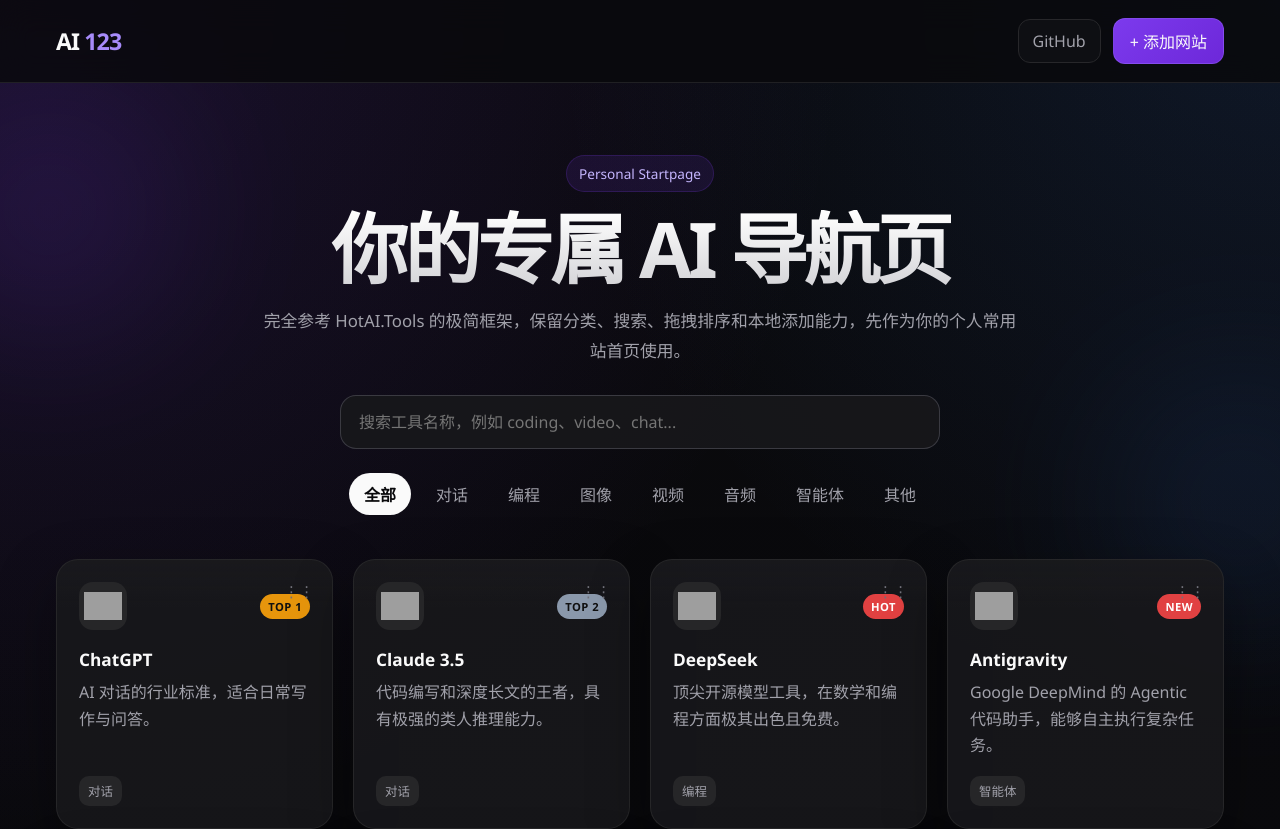
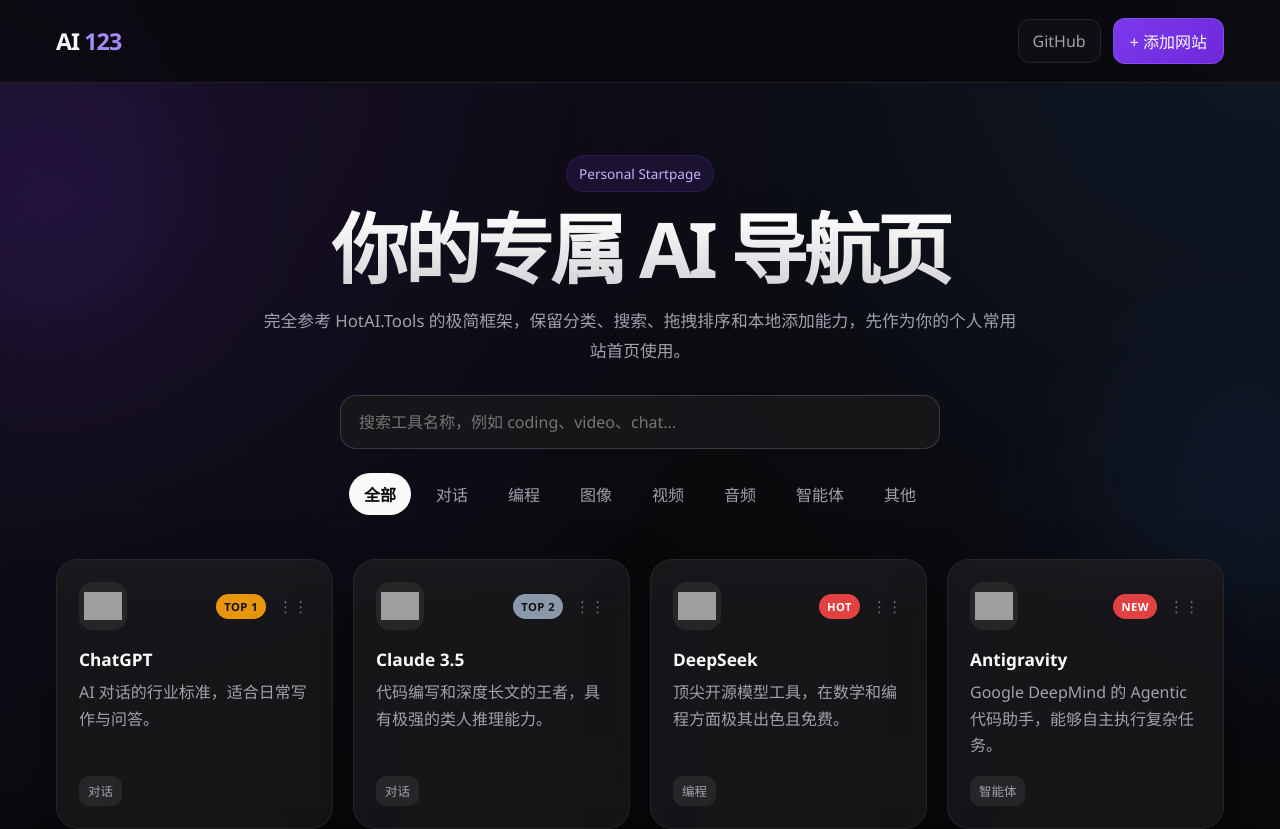
Before and after one commit to 9iliudar/Ai123, a Next.js app: page / in a window 1280 px wide. Shown: the top 829 px of the page. Built offline with nearby package versions, Linux system fonts and the light colour scheme; grey boxes are pictures that could not be loaded.

Commit message:
Separate badge and drag handle layout

```diff
--- a/app/globals.css
+++ b/app/globals.css
@@ -286,9 +286,6 @@ select {
 }
 
 .drag-handle {
-  position: absolute;
-  top: 14px;
-  right: 16px;
   display: grid;
   place-items: center;
   width: 34px;
@@ -302,6 +299,14 @@ select {
   user-select: none;
   cursor: grab;
   transition: 180ms ease;
+}
+
+.card-top-meta {
+  margin-left: auto;
+  display: flex;
+  align-items: center;
+  gap: 10px;
+  min-width: fit-content;
 }
 
 .drag-handle:hover,
@@ -364,12 +369,16 @@ select {
 }
 
 .badge {
-  margin-left: auto;
   padding: 5px 8px;
   border-radius: 999px;
   font-size: 0.7rem;
   font-weight: 800;
   letter-spacing: 0.04em;
+  white-space: nowrap;
+}
+
+.badge-placeholder {
+  visibility: hidden;
 }
 
 .rank-1 {
--- a/components/dashboard.js
+++ b/components/dashboard.js
@@ -265,21 +265,6 @@ export default function Dashboard() {
             onDrop={() => handleDrop(tool.id)}
             onDragEnd={handleDragEnd}
           >
-            <button
-              className="drag-handle"
-              type="button"
-              aria-label={`拖动 ${tool.name}`}
-              onMouseDown={() => setDragArmedId(tool.id)}
-              onMouseUp={() => setDragArmedId(null)}
-              onKeyDown={(event) => {
-                if (event.key === "Enter" || event.key === " ") {
-                  setDragArmedId(tool.id);
-                }
-              }}
-            >
-              ⋮⋮
-            </button>
-
             {tool.isCustom ? (
               <button className="delete-button" type="button" onClick={() => handleDeleteTool(tool.id)}>
                 删除
@@ -291,7 +276,23 @@ export default function Dashboard() {
                 <div className="icon-wrap">
                   <ToolIcon tool={tool} />
                 </div>
-                {tool.badge ? <span className={`badge ${tool.badgeClass}`}>{tool.badge}</span> : null}
+                <div className="card-top-meta">
+                  {tool.badge ? <span className={`badge ${tool.badgeClass}`}>{tool.badge}</span> : <span className="badge badge-placeholder" aria-hidden="true" />}
+                  <button
+                    className="drag-handle"
+                    type="button"
+                    aria-label={`拖动 ${tool.name}`}
+                    onMouseDown={() => setDragArmedId(tool.id)}
+                    onMouseUp={() => setDragArmedId(null)}
+                    onKeyDown={(event) => {
+                      if (event.key === "Enter" || event.key === " ") {
+                        setDragArmedId(tool.id);
+                      }
+                    }}
+                  >
+                    ⋮⋮
+                  </button>
+                </div>
               </div>
 
               <h2>{tool.name}</h2>
```
